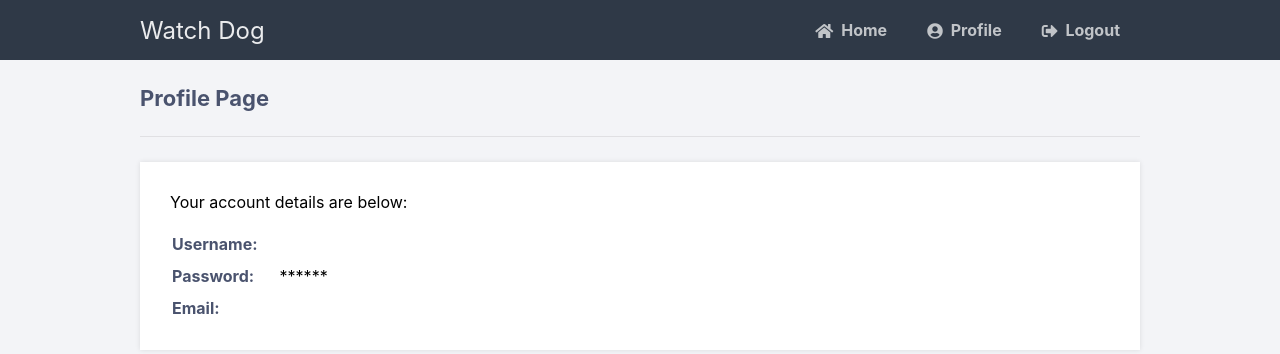
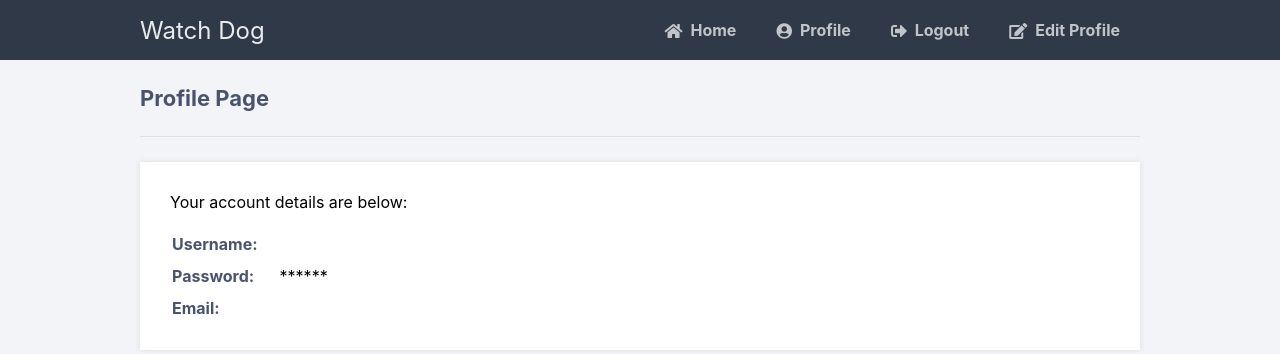
Before and after one commit to Amanteloca/WatchDog, a Flask app: page /pythonlogin/profile in a window 1280 px wide. Shown: the top 354 px of the page. Run offline with Flask 3, Linux system fonts and the light colour scheme; the visitor is signed in with stand-in values (Sample User, id 1); data that the repository does not hold is empty; some libraries are stand-ins or nearby versions.

Commit message:
added an edit profile link

```diff
--- a/templates/layout.html
+++ b/templates/layout.html
@@ -13,6 +13,7 @@
                 <a href="{{ url_for('home') }}"><i class="fas fa-home"></i>Home</a>
 				<a href="{{ url_for('profile') }}"><i class="fas fa-user-circle"></i>Profile</a>
 				<a href="{{ url_for('logout') }}"><i class="fas fa-sign-out-alt"></i>Logout</a>
+				<a href="{{ url_for('edit_profile') }}"><i class="fas fa-edit"></i>Edit Profile</a>
 			</div>
 		</nav>
 		<div class="content">
```
